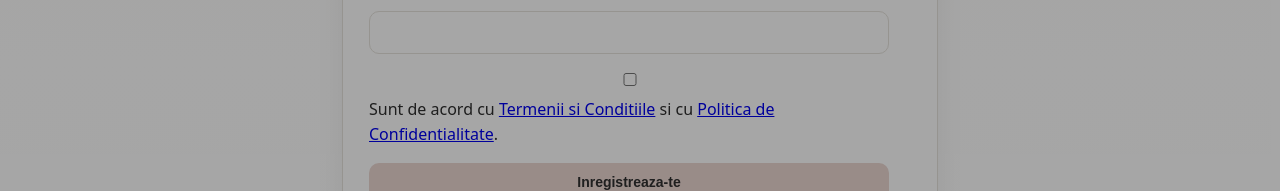
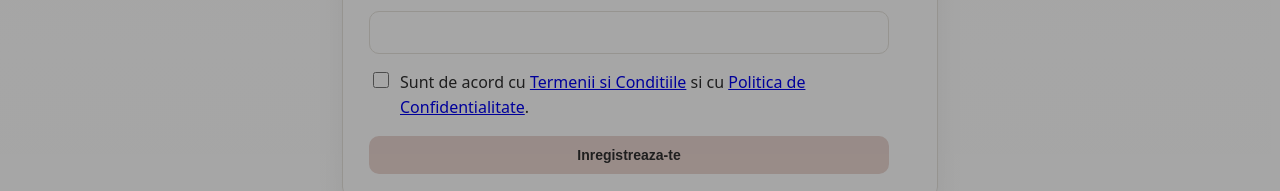
Before and after one commit to partyshop1919/pshop1919, a Next.js app in the folder frontend/: page /register in a window 1280 px wide. Shown: the part 609-800 px from the top of the page. Built offline with nearby package versions, Linux system fonts and the light colour scheme; no server answers.

Commit message:
Fix legal checkbox alignment on register and checkout

```diff
--- a/frontend/pages/checkout.js
+++ b/frontend/pages/checkout.js
@@ -392,7 +392,7 @@ export default function CheckoutPage() {
           </label>
         </div>
 
-        <label style={{ display: "flex", gap: 8, alignItems: "center", marginTop: 8 }}>
+        <label className="auth-inline-check" style={{ marginTop: 8 }}>
           <input
             type="checkbox"
             checked={acceptedLegal}
--- a/frontend/pages/register.js
+++ b/frontend/pages/register.js
@@ -104,7 +104,7 @@ export default function RegisterPage() {
           />
         </label>
 
-        <label style={{ display: "flex", gap: 8, alignItems: "center" }}>
+        <label className="auth-inline-check">
           <input
             type="checkbox"
             checked={acceptedLegal}
--- a/frontend/styles/globals.css
+++ b/frontend/styles/globals.css
@@ -492,6 +492,18 @@ body.dark .auth-form input {
   background: #2b2b2b;
   border-color: #444;
   color: #e6e4e0;
+}
+.auth-inline-check {
+  display: flex;
+  flex-direction: row !important;
+  align-items: flex-start;
+  gap: 10px;
+}
+.auth-inline-check input[type="checkbox"] {
+  margin-top: 2px;
+  width: 16px;
+  height: 16px;
+  flex-shrink: 0;
 }
 .auth-card {
   max-width: 620px;
```
